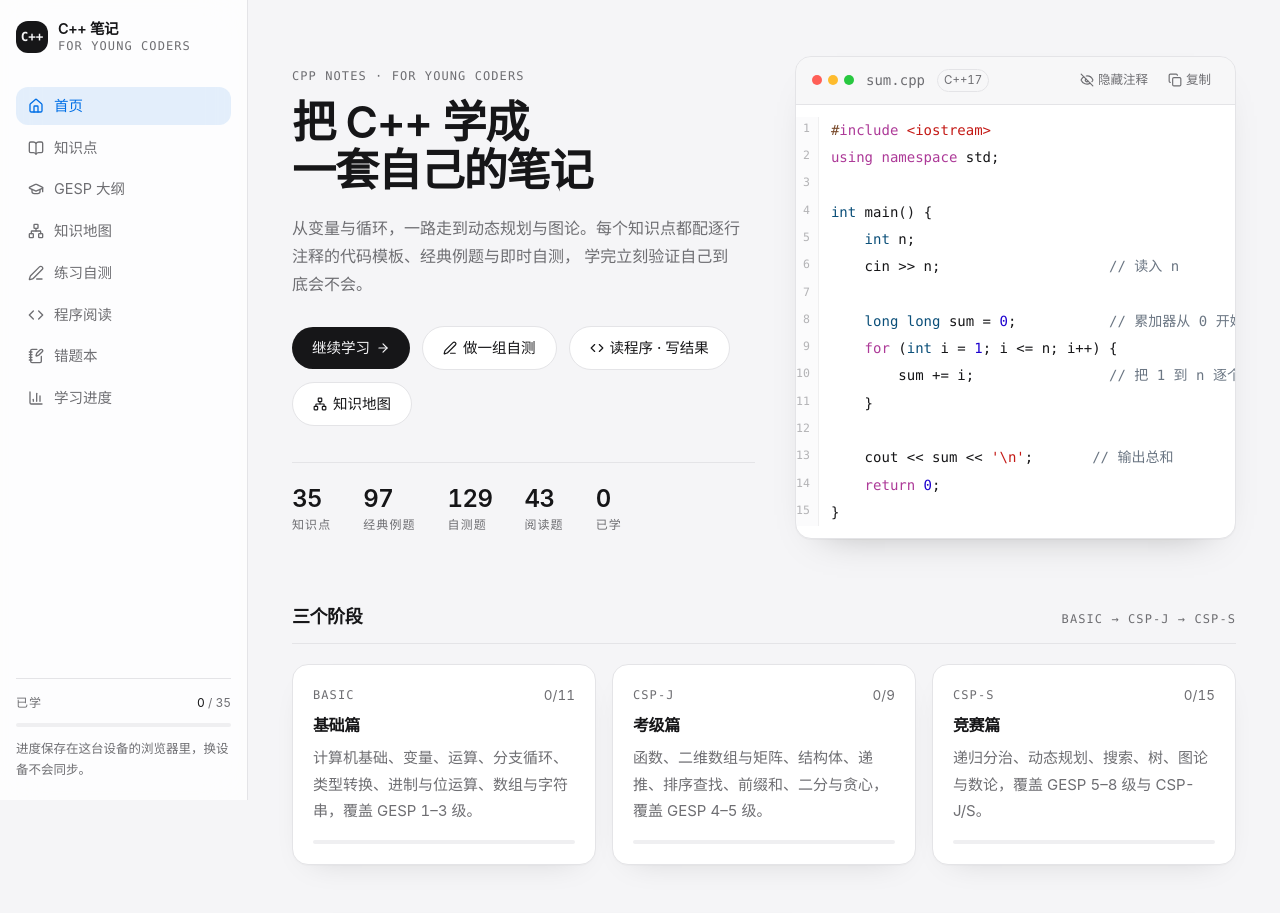
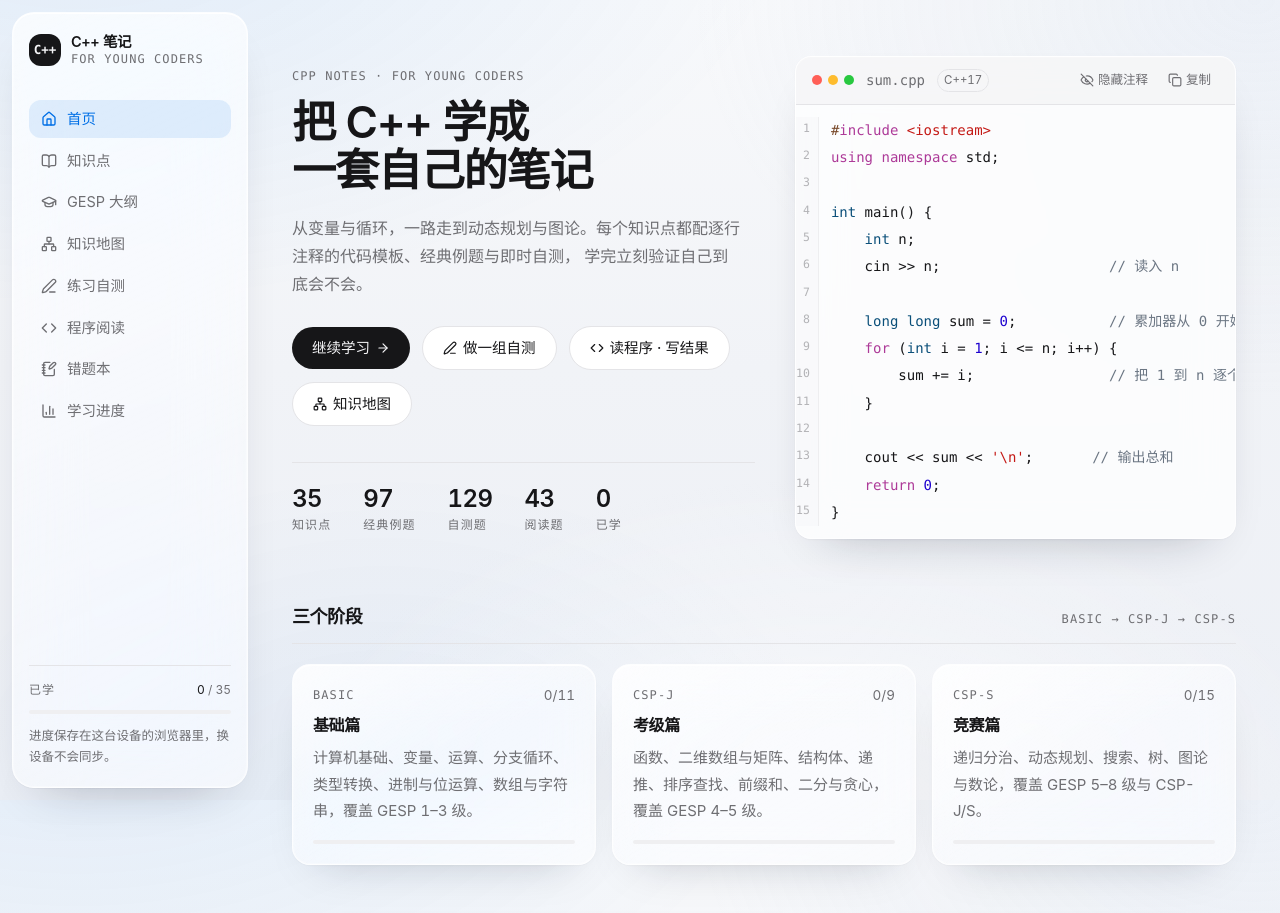
Before and after one commit to Amelia-Tom/cpp-notes-studio, a React (Vite) app: page / in a window 1280 px wide. Shown: the top 913 px of the page. Built offline with nearby package versions, Linux system fonts and the light colour scheme.

Commit message:
style: 全站液态玻璃视觉（iOS 26 Liquid Glass）

```diff
--- a/src/components/CodeCard.tsx
+++ b/src/components/CodeCard.tsx
@@ -43,7 +43,7 @@ export default function CodeCard({ code, title = 'main.cpp', compact = false, cl
   return (
     <div
       className={cn(
-        'overflow-hidden rounded-xl border border-border bg-card shadow-[0_1px_1px_rgba(0,0,0,0.03),0_18px_40px_-28px_rgba(0,0,0,0.35)]',
+        'overflow-hidden rounded-2xl border border-white/70 bg-white/75 backdrop-blur-xl shadow-[inset_0_1px_0_rgba(255,255,255,0.95),0_1px_2px_rgba(15,23,42,0.04),0_22px_48px_-30px_rgba(15,23,42,0.32)]',
         className,
       )}
     >
--- a/src/components/Layout.tsx
+++ b/src/components/Layout.tsx
@@ -58,8 +58,9 @@ export default function Layout() {
   const done = progress.completed.length;
 
   return (
-    <div className="min-h-screen bg-background text-foreground md:flex">
-      <aside className="glass sticky top-0 hidden h-screen w-[248px] shrink-0 flex-col border-r border-border px-4 py-5 md:flex">
+    // 根层不铺底色：让 body 的雾光渐变透上来，玻璃面板才有东西可透
+    <div className="min-h-screen text-foreground md:flex">
+      <aside className="glass-rail sticky top-3 ml-3 hidden h-[calc(100vh-1.5rem)] w-[236px] shrink-0 flex-col rounded-[22px] px-4 py-5 md:flex">
         <Brand />
 
         <nav className="mt-8 flex flex-col gap-1">
@@ -103,7 +104,7 @@ export default function Layout() {
       </header>
 
       {mobileOpen && (
-        <div className="fixed inset-0 z-50 flex flex-col bg-background md:hidden">
+        <div className="fixed inset-0 z-50 flex flex-col bg-white/80 backdrop-blur-2xl md:hidden">
           <div className="flex items-center justify-between border-b border-border px-4 py-3">
             <Brand />
             <button
--- a/src/index.css
+++ b/src/index.css
@@ -10,27 +10,87 @@ html {
 }
 
 body {
-  background-color: var(--background);
   color: var(--foreground);
   font-feature-settings: "tnum" 1;
+  /* 底色不再是一块死灰，而是几团极淡的蓝/雾光叠在纸白上：
+     磨砂面板要有东西可透，玻璃感才立得起来 */
+  background-color: #eeeff3;
+  background-image:
+    radial-gradient(1200px 700px at 6% -14%, rgba(0, 113, 227, 0.10), transparent 60%),
+    radial-gradient(880px 620px at 98% 0%, rgba(176, 196, 224, 0.16), transparent 64%),
+    radial-gradient(900px 620px at 64% 108%, rgba(255, 255, 255, 0.7), transparent 62%),
+    radial-gradient(680px 520px at 30% 104%, rgba(0, 113, 227, 0.05), transparent 70%),
+    linear-gradient(180deg, #f8f9fb 0%, #f1f3f7 46%, #eceff5 100%);
+  background-attachment: fixed;
+  background-repeat: no-repeat;
 }
 
 ::selection {
   background: color-mix(in srgb, var(--primary) 18%, transparent);
 }
 
-/* 磨砂面板：macOS 工具栏的质感 */
+/* ── 液态玻璃（iOS 26 Liquid Glass 取向）─────────────────────────
+   三层叠出来：半透明白做「玻璃本体」、backdrop-filter 做「磨砂」、
+   顶部一道内高光 + 外圈柔影做「边缘折射」。
+   蓝色只出现在底色氛围与交互态里，玻璃本身保持中性，避免整页发蓝。 */
 .glass {
-  background: color-mix(in srgb, var(--card) 78%, transparent);
-  backdrop-filter: saturate(180%) blur(20px);
-  -webkit-backdrop-filter: saturate(180%) blur(20px);
+  background: linear-gradient(150deg, rgba(255, 255, 255, 0.72) 0%, rgba(255, 255, 255, 0.5) 58%, rgba(255, 255, 255, 0.62) 100%);
+  backdrop-filter: blur(28px) saturate(185%);
+  -webkit-backdrop-filter: blur(28px) saturate(185%);
+  box-shadow:
+    inset 0 1px 0 rgba(255, 255, 255, 0.9),
+    inset 0 -1px 0 rgba(255, 255, 255, 0.28),
+    0 10px 30px -22px rgba(15, 30, 60, 0.24);
 }
 
-/* 细线描边 + 极轻阴影，用于内容卡片 */
+/* 悬浮玻璃导轨：给侧栏/浮层用，圆角 + 双边缘高光 */
+.glass-rail {
+  background: linear-gradient(155deg, rgba(255, 255, 255, 0.74) 0%, rgba(255, 255, 255, 0.46) 60%, rgba(255, 255, 255, 0.6) 100%);
+  backdrop-filter: blur(32px) saturate(190%);
+  -webkit-backdrop-filter: blur(32px) saturate(190%);
+  border: 1px solid rgba(255, 255, 255, 0.66);
+  box-shadow:
+    inset 0 1px 0 rgba(255, 255, 255, 0.95),
+    inset 0 0 0 1px rgba(255, 255, 255, 0.3),
+    0 1px 1px rgba(15, 23, 42, 0.04),
+    0 24px 48px -30px rgba(15, 23, 42, 0.3);
+}
+
+/* 内容卡片：比导轨更「薄」一点，让背后的雾光透出来 */
 .surface {
-  background: var(--card);
-  border: 1px solid var(--border);
-  box-shadow: 0 1px 1px rgba(0, 0, 0, 0.02), 0 12px 32px -20px rgba(0, 0, 0, 0.18);
+  position: relative;
+  isolation: isolate;
+  background: linear-gradient(152deg, rgba(255, 255, 255, 0.7) 0%, rgba(255, 255, 255, 0.5) 54%, rgba(255, 255, 255, 0.6) 100%);
+  border: 1px solid rgba(255, 255, 255, 0.7);
+  border-radius: 1.125rem;
+  backdrop-filter: blur(24px) saturate(175%);
+  -webkit-backdrop-filter: blur(22px) saturate(170%);
+  box-shadow:
+    inset 0 1px 0 rgba(255, 255, 255, 0.92),
+    inset 0 0 0 1px rgba(255, 255, 255, 0.22),
+    0 1px 2px rgba(15, 23, 42, 0.03),
+    0 20px 44px -28px rgba(15, 23, 42, 0.26);
+}
+
+/* 卡片左上角那道斜向高光：模拟玻璃表面的反射亮带 */
+.surface::before {
+  content: '';
+  position: absolute;
+  inset: 0;
+  z-index: -1;
+  border-radius: inherit;
+  background:
+    linear-gradient(146deg, rgba(255, 255, 255, 0.55) 0%, rgba(255, 255, 255, 0.12) 34%, transparent 52%);
+  pointer-events: none;
+}
+
+/* 玻璃上的输入框/胶囊按钮会显得更「实」，给它们一点折射边 */
+.glass-field {
+  background: rgba(255, 255, 255, 0.66);
+  border: 1px solid rgba(255, 255, 255, 0.7);
+  box-shadow: inset 0 1px 0 rgba(255, 255, 255, 0.9), 0 1px 2px rgba(15, 23, 42, 0.03);
+  backdrop-filter: blur(14px) saturate(160%);
+  -webkit-backdrop-filter: blur(14px) saturate(160%);
 }
 
 /* 区块左侧的发丝线，模仿编辑器行号槽 */
```
Also changed, not shown: 1 other file (tests, documents, lock files or other folders).
